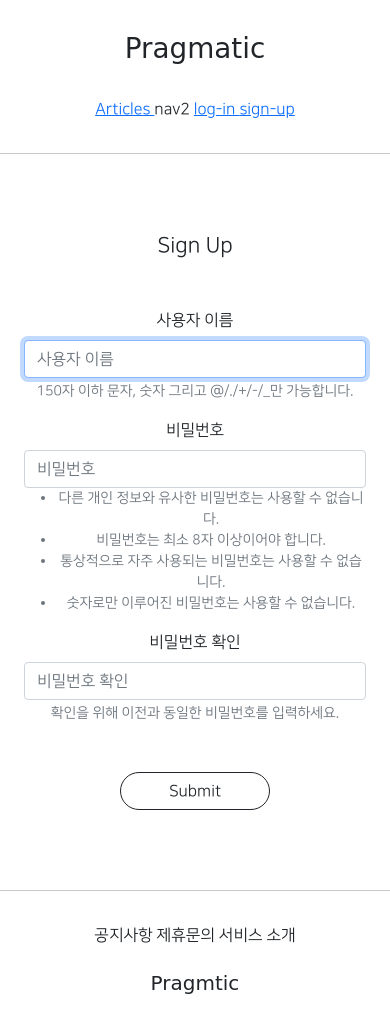
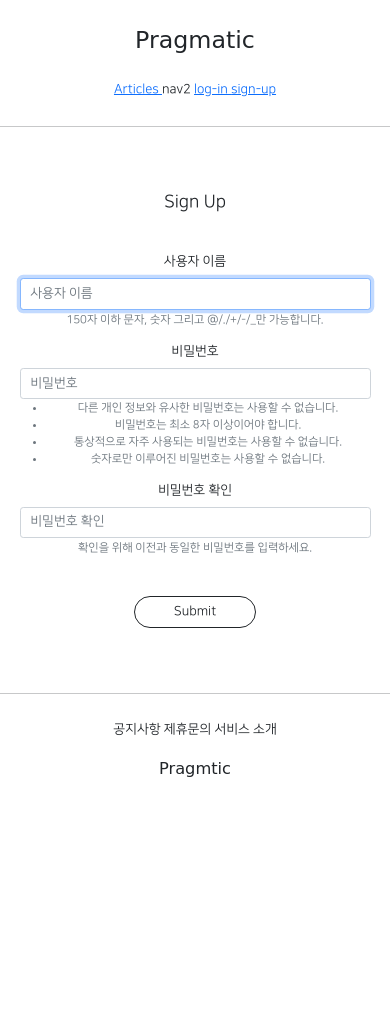
Before and after one commit to ui-hyeong/gis_3class, a Django app: page /accounts/create/ in a window 390 px wide. After the commit the page ends 777 px from the top, so only its background shows below. Run offline with Django 3.2, Linux system fonts and the light colour scheme; parts of the project's set-up code (start-up, migrations or seed data) failed here and were passed over; some libraries are stand-ins or nearby versions; some web fonts are replaced.

Commit message:
8 / 13 gis_p commit 3

```diff
--- a/static/base.css
+++ b/static/base.css
@@ -66,3 +66,10 @@
     padding: 1rem;
     margin: 1rem;
 }
+/*폭이 500px 이하일떄까지 이걸 적용시킨다는 말*/
+@media screen and (max-width: 500px) {
+    html{
+        /* default font-size = 16px */
+        font-size: 13px;
+    }
+}
```
